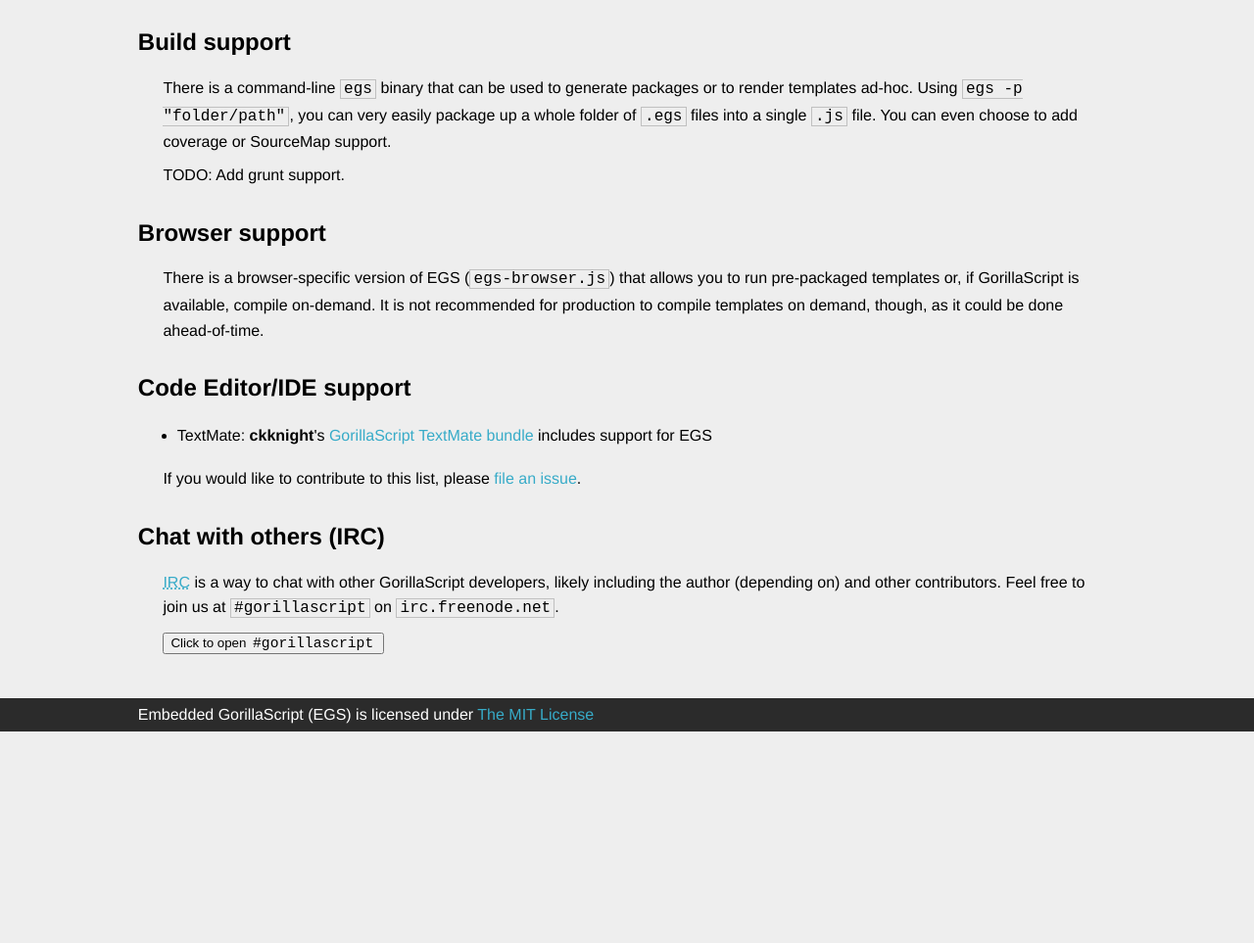
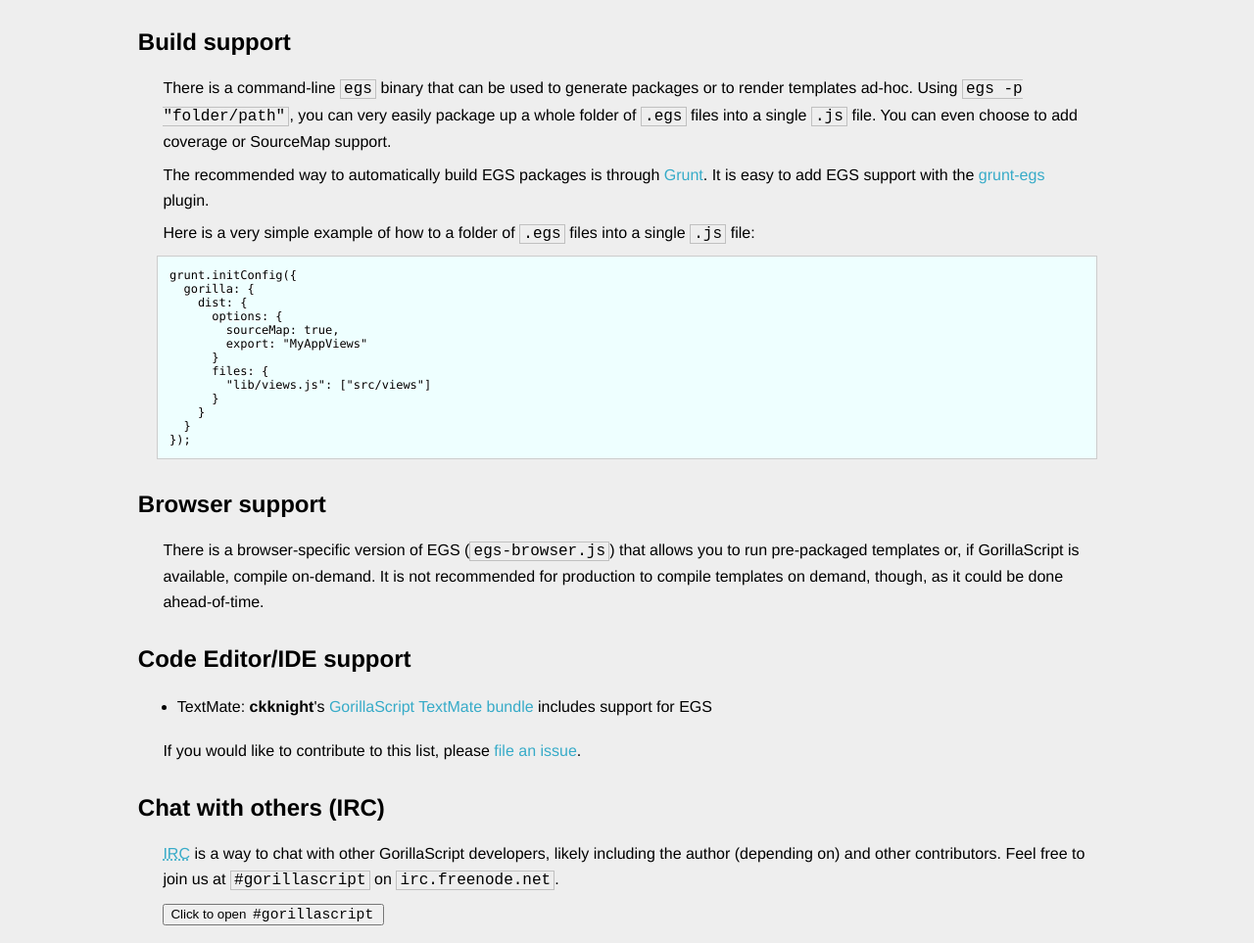
Before and after one commit to ckknight/egs, a website: page index.html in a window 1280 px wide. Shown: the part 4983-5946 px from the top of the page at 98% size. Before the commit the page ends 5730 px from the top, so only its background shows below. Drawn offline with nearby package versions, Linux system fonts and the light colour scheme.

Commit message:
Add grunt info.

```diff
--- a/index.html
+++ b/index.html
@@ -341,7 +341,25 @@
 
     <p>There is a command-line <tt>egs</tt> binary that can be used to generate packages or to render templates ad-hoc. Using <tt>egs -p "folder/path"</tt>, you can very easily package up a whole folder of <tt>.egs</tt> files into a single <tt>.js</tt> file. You can even choose to add coverage or SourceMap support.</p>
 
-    <p>TODO: Add grunt support.</p>
+    <p>The recommended way to automatically build EGS packages is through <a href="http://gruntjs.com">Grunt</a>. It is easy to add EGS support with the <a href="http://github.com/ckknight/grunt-egs">grunt-egs</a> plugin.</p>
+
+    <p>Here is a very simple example of how to a folder of <tt>.egs</tt> files into a single <tt>.js</tt> file:</p>
+
+    <pre class="gs-code no-convert"><code class="language-javascript">grunt.initConfig({
+  gorilla: {
+    dist: {
+      options: {
+        sourceMap: true,
+        export: "MyAppViews"
+      }
+      files: {
+        "lib/views.js": ["src/views"]
+      }
+    }
+  }
+});
+</code></pre>
+
   </section>
 
   <section id="browser">
```
